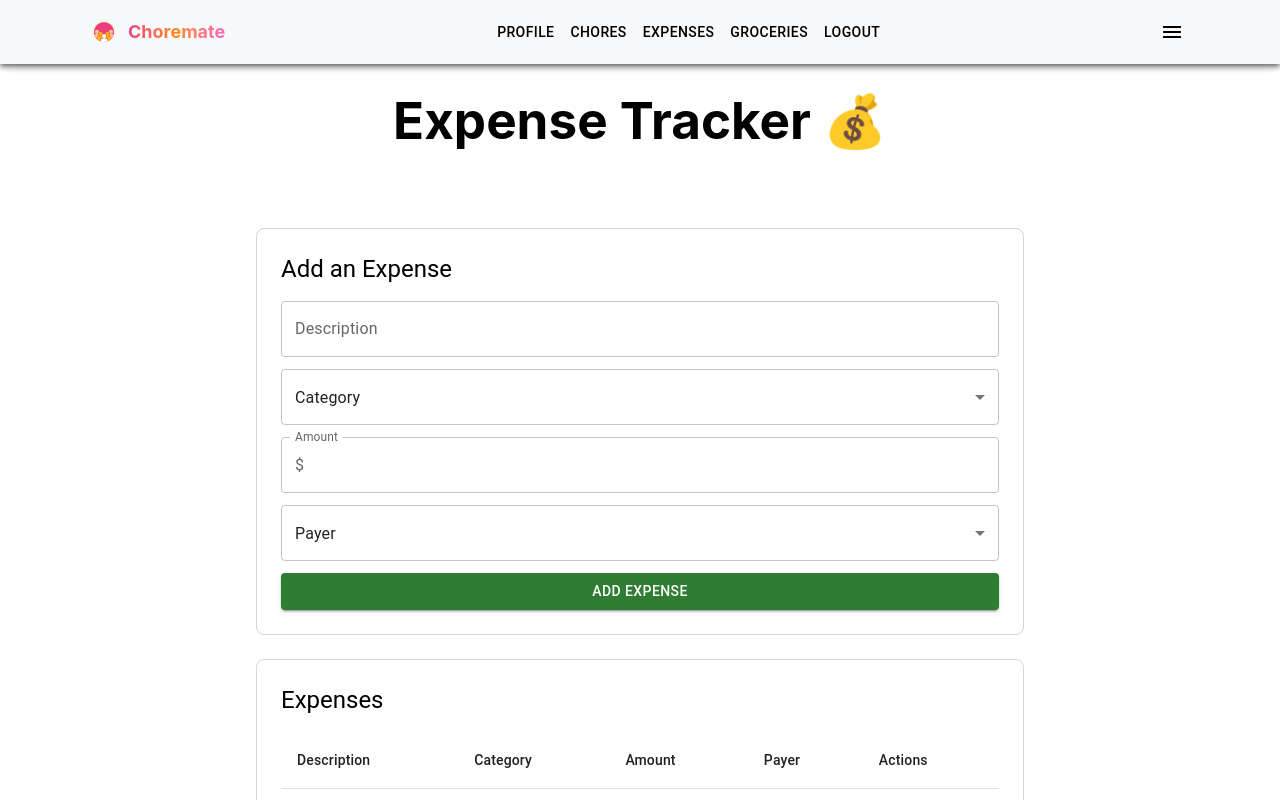
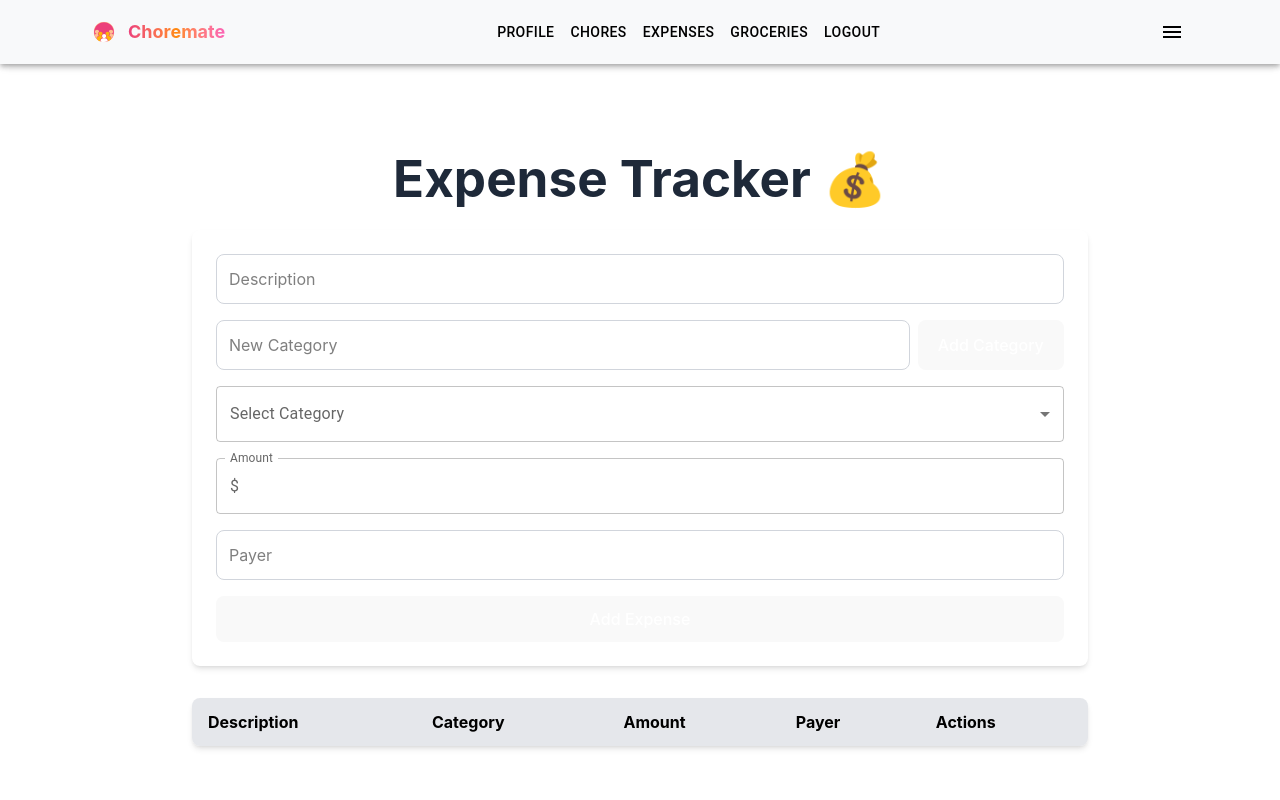
Before and after one commit to cs4241-c25/final-project-team-pike, a React (Vite) app in the folder client/: page /expense-tracker in a window 1280 px wide. Built offline with nearby package versions, Linux system fonts and the light colour scheme.

Commit message:
fixing expense tracker

```diff
--- a/client/src/pages/Expense.jsx
+++ b/client/src/pages/Expense.jsx
@@ -1,163 +1,166 @@
 import { useState } from "react";
-import Navbar from "../components/Navbar";
-import {
-    Button,
-    Typography,
-    TextField,
-    Dialog,
-    DialogActions,
-    DialogContent,
-    DialogTitle,
-    Select,
-    MenuItem,
-    Table,
-    TableHead,
-    TableBody,
-    TableRow,
-    TableCell,
-    InputAdornment,
-} from "@mui/material";
+import { TextField, InputAdornment, Select, MenuItem, FormControl, InputLabel } from "@mui/material";
 
-export default function Expense() {
+export default function ExpenseTracker() {
     const [expenses, setExpenses] = useState([]);
     const [categories, setCategories] = useState([]);
-    const [form, setForm] = useState({
-        description: "",
-        category: "",
-        amount: "",
-        payer: "",
-    });
+    const [form, setForm] = useState({ description: "", category: "", amount: "", payer: "" });
+    const [newCategory, setNewCategory] = useState("");
+    const [editIndex, setEditIndex] = useState(null);
     const [showRemovePrompt, setShowRemovePrompt] = useState(false);
     const [removeIndex, setRemoveIndex] = useState(null);
 
-    // Extract unique payers from existing expenses
-    const payers = [...new Set(expenses.map((expense) => expense.payer))];
-
     const addExpense = () => {
-        if (form.description && form.category && form.amount && form.payer) {
+        if (editIndex !== null) {
+            const updatedExpenses = [...expenses];
+            updatedExpenses[editIndex] = { ...form, amount: parseFloat(form.amount) };
+            setExpenses([...updatedExpenses]); // Ensure state updates
+            setEditIndex(null);
+        } else {
             setExpenses([...expenses, { ...form, amount: parseFloat(form.amount) }]);
+        }
         setForm({ description: "", category: "", amount: "", payer: "" });
-        }
     };
 
     const removeExpense = () => {
-        setExpenses(expenses.filter((_, i) => i !== removeIndex));
+        setExpenses(expenses.filter((_, i) => i !== removeIndex)); // Create new array
         setShowRemovePrompt(false);
         setRemoveIndex(null);
     };
 
+    const cancelRemove = () => {
+        setShowRemovePrompt(false);
+        setRemoveIndex(null);
+    };
+
+    const addCategory = () => {
+        if (newCategory && !categories.includes(newCategory)) {
+            setCategories([...categories, newCategory]);
+            setNewCategory("");
+        }
+    };
+
+    const editExpense = (index) => {
+        const expenseToEdit = expenses[index];
+        setForm({
+            description: expenseToEdit.description,
+            category: expenseToEdit.category || "", // Ensure category has a valid value
+            amount: expenseToEdit.amount.toString(),
+            payer: expenseToEdit.payer,
+        });
+        setEditIndex(index);
+    };
+
     return (
-        <div className="w-screen h-screen flex flex-col items-center justify-center bg-white text-black overflow-y-auto">
-            <Navbar/>
-            <h1 className="text-3xl font-bold !mb-20 pt-[150px]">Expense Tracker 💰</h1>
+        <div className="w-screen min-h-screen bg-white flex flex-col items-center px-4 py-8 pt-[150px]">
+            <h1 className="text-4xl font-bold text-gray-800 mb-6">Expense Tracker 💰</h1>
 
-            {/* Add Expense Form */}
-            <div className="p-6 w-full max-w-3xl border border-gray-300 rounded-lg">
-                <Typography variant="h5" className="!mb-4 font-semibold">Add an Expense</Typography>
-                <div className="flex flex-col gap-3">
-                    <TextField
-                        label="Description"
-                        fullWidth
+            {/* Expense Form */}
+            <div className="w-full max-w-4xl bg-white shadow-md rounded-lg p-6 flex flex-col gap-4">
+                <input
+                    className="w-full p-3 border border-gray-300 rounded-lg focus:ring-2 focus:ring-blue-500 text-black"
+                    placeholder="Description"
                     value={form.description}
-                        onChange={(e) => setForm({...form, description: e.target.value})}
+                    onChange={(e) => setForm({ ...form, description: e.target.value })}
                 />
+                <div className="flex gap-2">
+                    <input
+                        className="flex-1 p-3 border border-gray-300 rounded-lg focus:ring-2 focus:ring-blue-500 text-black"
+                        placeholder="New Category"
+                        value={newCategory}
+                        onChange={(e) => setNewCategory(e.target.value)}
+                    />
+                    <button
+                        className="px-4 py-2 bg-blue-600 text-white rounded-lg hover:bg-blue-700 transition"
+                        onClick={addCategory}
+                    >
+                        Add Category
+                    </button>
+                </div>
+                <FormControl fullWidth>
+                    <InputLabel>Select Category</InputLabel>
                     <Select
-                        fullWidth
                         value={form.category}
-                        onChange={(e) => setForm({...form, category: e.target.value})}
-                        displayEmpty
-                        sx={{textAlign: "left"}} // Left-aligns placeholder
+                        onChange={(e) => setForm({ ...form, category: e.target.value })}
+                        label="Select Category"
                     >
-                        <MenuItem value="" disabled>Category</MenuItem>
+                        <MenuItem value="">Select Category</MenuItem>
                         {categories.map((category, index) => (
-                            <MenuItem key={index} value={category}>{category}</MenuItem>
+                            <MenuItem key={index} value={category}>
+                                {category}
+                            </MenuItem>
                         ))}
                     </Select>
+                </FormControl>
 
-                    {/* Amount Field with Dollar Sign Prefix */}
+                {/* MUI TextField for Amount Input with "$" prefix */}
                 <TextField
                     label="Amount"
+                    variant="outlined"
+                    fullWidth
                     type="number"
-                        fullWidth
                     value={form.amount}
-                        onChange={(e) => setForm({...form, amount: e.target.value})}
+                    onChange={(e) => setForm({ ...form, amount: e.target.value })}
                     InputProps={{
                         startAdornment: <InputAdornment position="start">$</InputAdornment>,
                     }}
                 />
 
-                    <Select
-                        fullWidth
+                <input
+                    className="w-full p-3 border border-gray-300 rounded-lg focus:ring-2 focus:ring-blue-500 text-black"
+                    placeholder="Payer"
                     value={form.payer}
-                        onChange={(e) => setForm({...form, payer: e.target.value})}
-                        displayEmpty
-                        sx={{textAlign: "left"}} // Left-aligns placeholder
+                    onChange={(e) => setForm({ ...form, payer: e.target.value })}
+                />
+                <button
+                    className="w-full px-4 py-2 bg-green-600 text-white rounded-lg hover:bg-green-700 transition"
+                    onClick={addExpense}
                 >
-                        <MenuItem value="" disabled>Payer</MenuItem>
-                        {payers.map((payer, index) => (
-                            <MenuItem key={index} value={payer}>{payer}</MenuItem>
-                        ))}
-                    </Select>
-                    <Button variant="contained" color="success" fullWidth onClick={addExpense}>
-                        Add Expense
-                    </Button>
-                </div>
+                    {editIndex !== null ? "Save Expense" : "Add Expense"}
+                </button>
             </div>
 
-            {/* Expense Table */}
-            <div className="p-6 mt-6 w-full max-w-3xl border border-gray-300 rounded-lg">
-                <Typography variant="h5" className="!mb-4 font-semibold">Expenses</Typography>
-                <Table className="!mb-5">
-                    <TableHead>
-                        <TableRow>
-                            <TableCell>Description</TableCell>
-                            <TableCell>Category</TableCell>
-                            <TableCell>Amount</TableCell>
-                            <TableCell>Payer</TableCell>
-                            <TableCell>Actions</TableCell>
-                        </TableRow>
-                    </TableHead>
-                    <TableBody>
+            {/* Expenses Table */}
+            <div className="w-full max-w-4xl mt-8">
+                <table className="w-full border-collapse bg-white shadow-md rounded-lg overflow-hidden">
+                    <thead>
+                    <tr className="bg-gray-200 text-black">
+                        <th className="py-3 px-4 text-left">Description</th>
+                        <th className="py-3 px-4 text-left">Category</th>
+                        <th className="py-3 px-4 text-left">Amount</th>
+                        <th className="py-3 px-4 text-left">Payer</th>
+                        <th className="py-3 px-4 text-left">Actions</th>
+                    </tr>
+                    </thead>
+                    <tbody className="text-black">
                     {expenses.map((expense, index) => (
-                            <TableRow key={index}>
-                                <TableCell>{expense.description}</TableCell>
-                                <TableCell>{expense.category}</TableCell>
-                                <TableCell>${expense.amount.toFixed(2)}</TableCell>
-                                <TableCell>{expense.payer}</TableCell>
-                                <TableCell>
-                                    <Button
-                                        variant="outlined"
-                                        color="error"
+                        <tr key={index} className="border-b hover:bg-gray-100 transition">
+                            <td className="py-3 px-4 text-black">{expense.description}</td>
+                            <td className="py-3 px-4 text-black">{expense.category}</td>
+                            <td className="py-3 px-4 text-black">${expense.amount.toFixed(2)}</td>
+                            <td className="py-3 px-4 text-black">{expense.payer}</td>
+                            <td className="py-3 px-4 flex gap-2">
+                                <button
+                                    className="px-3 py-1 bg-blue-600 text-white rounded-lg hover:bg-blue-700 transition"
+                                    onClick={() => editExpense(index)}
+                                >
+                                    Edit
+                                </button>
+                                <button
+                                    className="px-3 py-1 bg-red-600 text-white rounded-lg hover:bg-red-700 transition"
                                     onClick={() => {
                                         setRemoveIndex(index);
                                         setShowRemovePrompt(true);
                                     }}
                                 >
                                     Remove
-                                    </Button>
-                                </TableCell>
-                            </TableRow>
+                                </button>
+                            </td>
+                        </tr>
                     ))}
-                    </TableBody>
-                </Table>
-                {expenses.length === 0 && (
-                    <Typography variant="body1" className="text-gray-500 mt-4">
-                        No expenses yet. Add some!
-                    </Typography>
-                )}
+                    </tbody>
+                </table>
             </div>
-
-            {/* Confirm Deletion Dialog */}
-            <Dialog open={showRemovePrompt} onClose={() => setShowRemovePrompt(false)}>
-                <DialogTitle>Confirm Deletion</DialogTitle>
-                <DialogContent>
-                    <Typography>Are you sure you want to remove this expense?</Typography>
-                </DialogContent>
-                <DialogActions>
-                    <Button onClick={() => setShowRemovePrompt(false)} color="secondary">Cancel</Button>
-                    <Button onClick={removeExpense} variant="contained" color="error">Remove</Button>
-                </DialogActions>
-            </Dialog>
         </div>
     );
 }
```
Also changed, not shown: client/src/pages/Expense.css (added, +142 -0 lines). Lines whose indentation alone changed are shown as unchanged.
